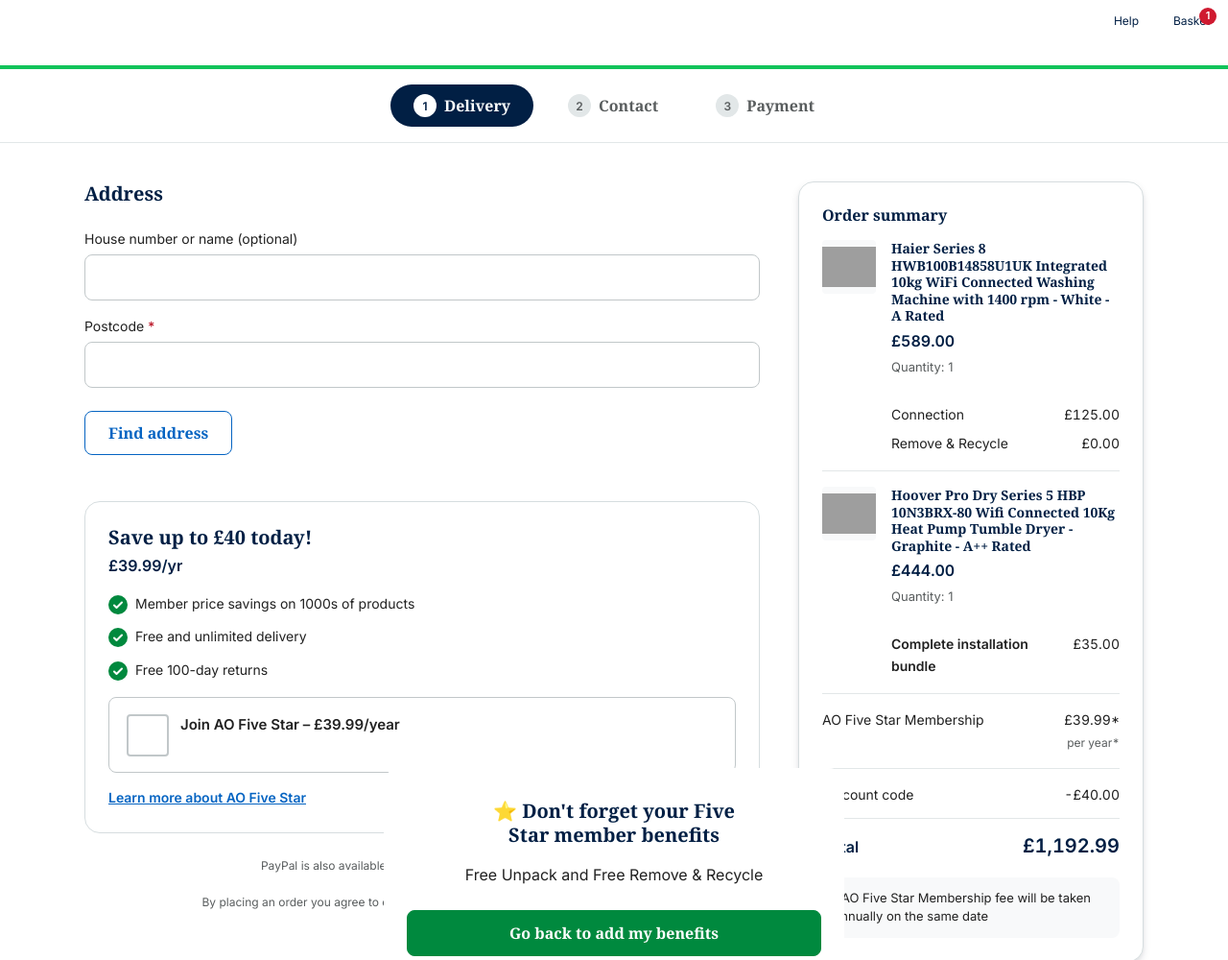
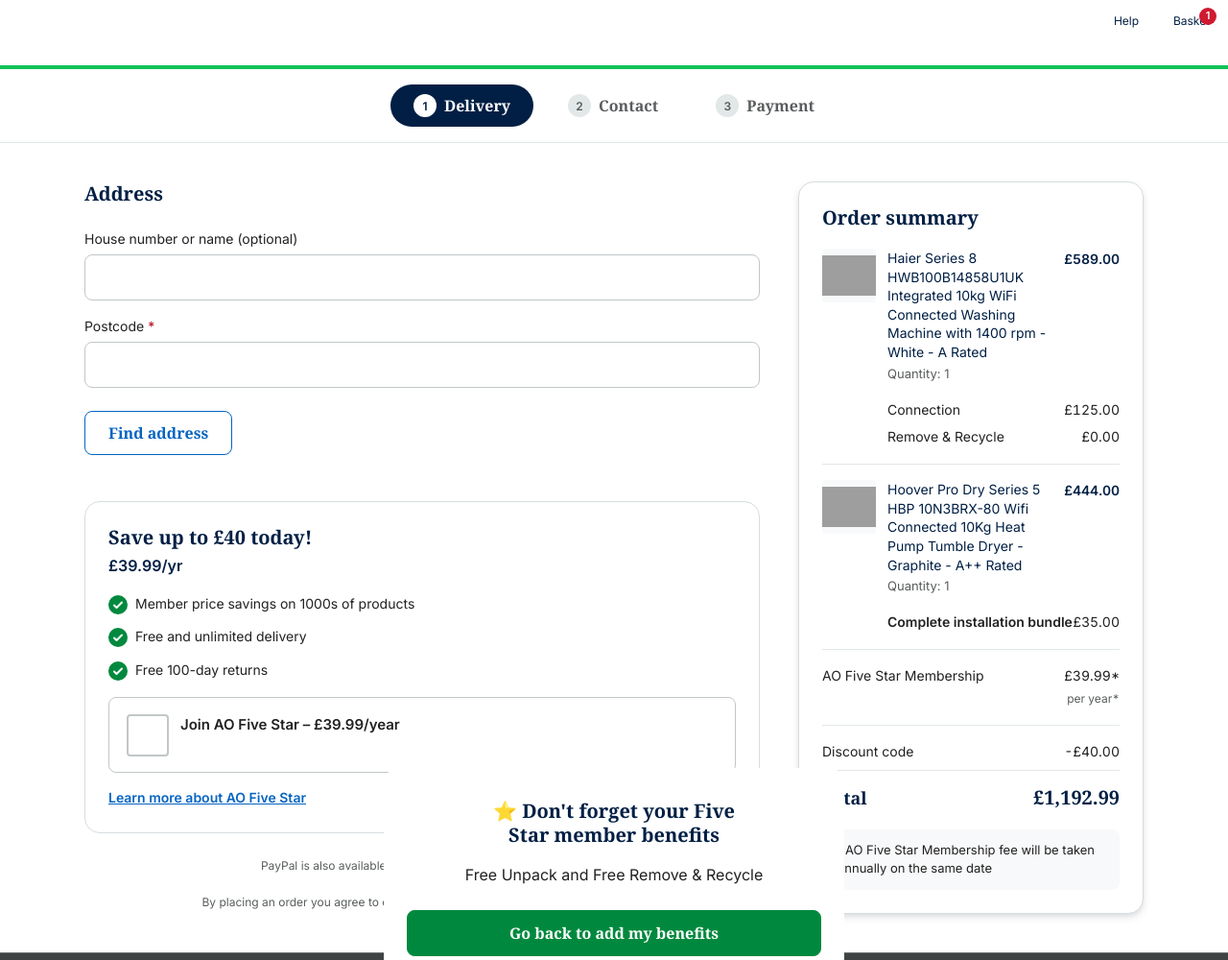
Before and after one commit to craigconnellAO/ao-figma-make-v2, a website: page output/prototypes/checkout-flow.html in a window 1280 px wide. Shown: the top 1000 px of the page at 96% size. Drawn offline with Linux system fonts and the light colour scheme; grey boxes are pictures that could not be loaded; some icons are missing; a web font is replaced by a local one.

Commit message:
fix: order summary — match live site layout (price top-right, Inter body font, correct spacing)

```diff
--- a/output/prototypes/checkout-flow.html
+++ b/output/prototypes/checkout-flow.html
@@ -497,10 +497,11 @@
        Order Summary — Product Card
        ============================================================ */
     .summary-product {
-      display: flex;
-      gap: 16px;
-      align-items: flex-start;
-      margin-bottom: 16px;
+      display: grid;
+      grid-template-columns: 56px 1fr auto;
+      gap: 12px;
+      align-items: start;
+      margin-bottom: 8px;
     }
 
     .summary-product__image {
@@ -515,24 +516,26 @@
     .summary-product__details {
       display: flex;
       flex-direction: column;
-      gap: 4px;
+      gap: 2px;
       min-width: 0;
     }
 
     .summary-product__name {
-      font-family: 'SmileyFace', Georgia, serif;
-      font-weight: 700;
+      font-family: 'Inter', sans-serif;
+      font-weight: 400;
       font-size: 0.875rem;
-      line-height: 1.25;
+      line-height: 1.4;
       color: var(--type-primary);
     }
 
     .summary-product__price {
       font-family: 'Inter', sans-serif;
       font-weight: 700;
-      font-size: 1rem;
+      font-size: 0.875rem;
       color: var(--type-primary);
       font-variant-numeric: tabular-nums;
+      text-align: right;
+      white-space: nowrap;
     }
 
     .summary-product__qty {
@@ -544,8 +547,9 @@
     .summary-services {
       display: flex;
       flex-direction: column;
-      gap: 8px;
-      padding: 12px 0 0 72px;
+      gap: 6px;
+      padding: 8px 0 0 0;
+      margin-left: 68px;
     }
 
     .summary-delivery-slot {
@@ -562,7 +566,7 @@
     .summary-lines {
       display: flex;
       flex-direction: column;
-      gap: 12px;
+      gap: 8px;
       padding-top: 16px;
       border-top: 1px solid var(--gray-30);
     }
@@ -579,20 +583,26 @@
     .summary-line__value {
       font-variant-numeric: tabular-nums;
       font-weight: 400;
+      text-align: right;
     }
 
     .summary-line--total {
       padding-top: 12px;
       border-top: 1px solid var(--gray-30);
+    }
+
+    .summary-line--total .summary-line__label {
+      font-family: 'SmileyFace', Georgia, serif;
       font-weight: 700;
-      font-size: 1rem;
+      font-size: 1.125rem;
       color: var(--type-primary);
     }
 
     .summary-line--total .summary-line__value {
+      font-family: 'SmileyFace', Georgia, serif;
       font-weight: 700;
       font-size: 1.25rem;
-      font-variant-numeric: tabular-nums;
+      color: var(--type-primary);
     }
 
     /* ============================================================
@@ -1509,16 +1519,16 @@
     <!-- Order Summary Sidebar -->
     <aside class="checkout-sidebar">
       <div class="checkout-sidebar__inner card card-raised" data-aods="card">
-        <h2 class="t-title" style="margin-bottom: 16px;">Order summary</h2>
+        <h2 style="font-family: 'SmileyFace', Georgia, serif; font-weight: 700; font-size: 1.25rem; color: var(--type-primary); margin: 0 0 20px; line-height: 1.25;">Order summary</h2>
 
         <!-- Product 1 -->
         <div class="summary-product">
-          <img class="summary-product__image" src="https://media.ao.com/en-GB/Productimages/Images/rvMedium/HWB100B14858U1UK-AWW-014-front_view.jpg" alt="Haier Series 8 Washing Machine" width="56" height="56" style="border-radius: var(--radius-xs); object-fit: contain; background: var(--gray-10);">
+          <img class="summary-product__image" src="https://media.ao.com/en-GB/Productimages/Images/rvMedium/HWB100B14858U1UK-AWW-014-front_view.jpg" alt="Haier Series 8 Washing Machine" width="56" height="56">
           <div class="summary-product__details">
             <span class="summary-product__name">Haier Series 8 HWB100B14858U1UK Integrated 10kg WiFi Connected Washing Machine with 1400 rpm - White - A Rated</span>
-            <span class="summary-product__price">£589.00</span>
             <span class="summary-product__qty">Quantity: 1</span>
           </div>
+          <span class="summary-product__price">£589.00</span>
         </div>
         <div class="summary-services">
           <div class="summary-line"><span class="summary-line__label">Connection</span><span class="summary-line__value">£125.00</span></div>
@@ -1527,12 +1537,12 @@
 
         <!-- Product 2 -->
         <div class="summary-product" style="margin-top: 16px; padding-top: 16px; border-top: 1px solid var(--gray-30);">
-          <img class="summary-product__image" src="https://media.ao.com/en-GB/Productimages/Images/rvMedium/HBP-10N3BRX-80-001.jpg" alt="Hoover Pro Dry Series 5 Tumble Dryer" width="56" height="56" style="border-radius: var(--radius-xs); object-fit: contain; background: var(--gray-10);">
+          <img class="summary-product__image" src="https://media.ao.com/en-GB/Productimages/Images/rvMedium/HBP-10N3BRX-80-001.jpg" alt="Hoover Pro Dry Series 5 Tumble Dryer" width="56" height="56">
           <div class="summary-product__details">
             <span class="summary-product__name">Hoover Pro Dry Series 5 HBP 10N3BRX-80 Wifi Connected 10Kg Heat Pump Tumble Dryer - Graphite - A++ Rated</span>
-            <span class="summary-product__price">£444.00</span>
             <span class="summary-product__qty">Quantity: 1</span>
           </div>
+          <span class="summary-product__price">£444.00</span>
         </div>
         <div class="summary-services">
           <div class="summary-line"><span class="summary-line__label"><strong>Complete installation bundle</strong></span><span class="summary-line__value">£35.00</span></div>
@@ -1542,7 +1552,7 @@
         <div class="summary-lines" style="margin-top: 16px;">
           <div class="summary-line">
             <span class="summary-line__label">AO Five Star Membership</span>
-            <span class="summary-line__value" style="text-align: right;">£39.99*<br><span style="font-size: 0.75rem; color: var(--type-tertiary);">per year*</span></span>
+            <span class="summary-line__value">£39.99*<br><span style="font-size: 0.75rem; color: var(--type-tertiary);">per year*</span></span>
           </div>
         </div>
 
@@ -1559,7 +1569,7 @@
         </div>
 
         <!-- Footnote -->
-        <div style="margin-top: 16px; padding: 12px; background: var(--gray-10); border-radius: var(--radius-sm); font-size: 0.8125rem; color: var(--type-secondary); line-height: 1.5;">
+        <div style="margin-top: 16px; padding: 12px 16px; background: var(--gray-10); border-radius: var(--radius-sm); font-size: 0.8125rem; color: var(--type-secondary); line-height: 1.5;">
           *AO Five Star Membership fee will be taken annually on the same date
         </div>
 
```
